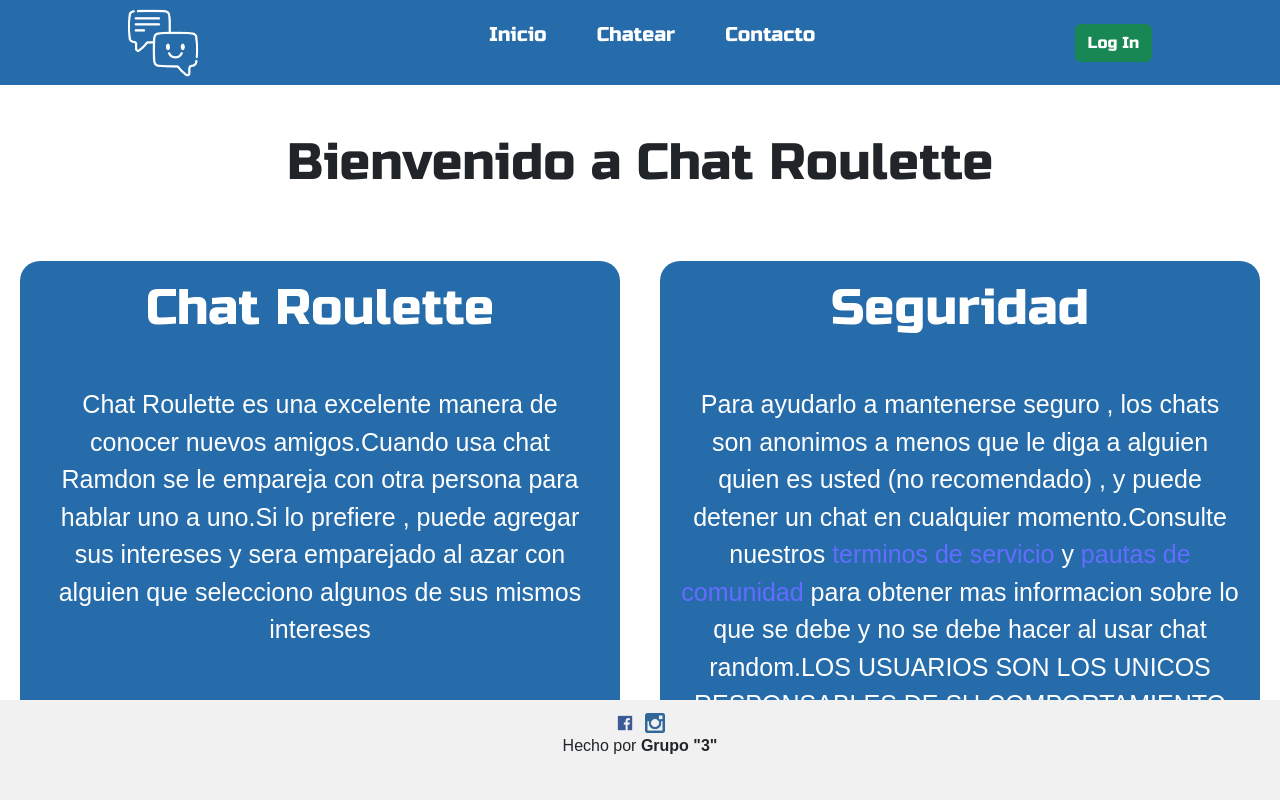
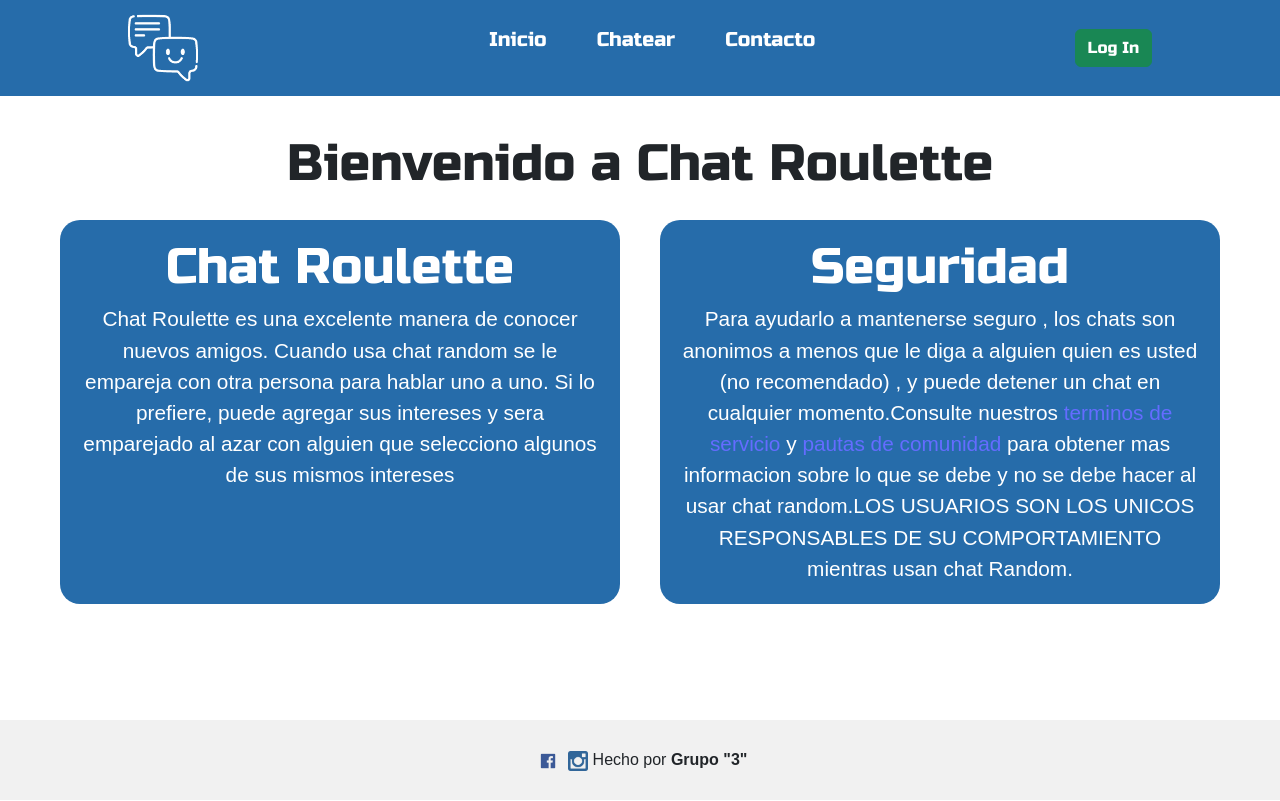
Before and after one commit to GonzalezNacho/chat-roulette, a React (Vite) app in the folder client/: page / in a window 1280 px wide. Built offline with nearby package versions, Linux system fonts and the light colour scheme; no server answers.

Commit message:
cambios en el css

```diff
--- a/client/src/App.css
+++ b/client/src/App.css
@@ -19,7 +19,7 @@ body {
   display: flex;
   justify-content: space-between;
   align-items: center;
-  height: 85px;
+  height: 12vh;
   padding: 5px 10%;
   font-size: 20px;
   font-family: 'Russo One', sans-serif;
@@ -91,28 +91,27 @@ header .nav-links li:hover {
 
 /* Estilos del contenido principal */
 .content {
-  min-height: calc(100vh - 255px); /* Ajusta la altura según tus necesidades */
-  padding-bottom: 100px; /* Agrega un espacio inferior para el footer */
+  height: 78vh; /* Ajusta la altura según tus necesidades */
+  margin: auto;
+  padding: 40px; /* Agrega un espacio inferior para el footer */
 }
 
 .container {
   max-width: 500px;
-  margin: 0 auto;
+  margin: auto;
 }
 
 h1 {
   text-align: center;
-  margin:50px;
   font-family:'Russo One', sans-serif;
 }
 
 .form-group {
-  margin-bottom: 20px;
+  margin-bottom: 10px;
 }
 
 .form-group label {
   display: block;
-  margin-bottom: 5px;
   font-weight: bold;
 }
 
@@ -142,23 +141,15 @@ h1 {
 
 /* Estilos del footer */
 .footer {
-  position: absolute;
-  bottom: 0;
-  left: 0;
-  width: 100%;
-  height: 100px; /* Ajusta la altura según tus necesidades */
-  background-color: #f1f1f1;
-  padding: 20px;
-  text-align: center;
-}
-.footer {
   position: fixed;
   bottom: 0;
   left: 0;
   width: 100%;
+  height: 10vh; /* Ajusta la altura según tus necesidades */
   background-color: #f1f1f1;
-  padding: 10px;
-  text-align: center;
+  display: flex;
+  align-items: center;
+  justify-content: center;
 }
 
 .footer img {
@@ -228,7 +219,6 @@ h1 {
   max-width: 600px; /* Limita el ancho máximo */
   min-width: 300px; /* Establece un ancho mínimo */
   padding: 20px;
-
 }
 
 #crear-sala:hover ,#unirse:hover {
@@ -246,7 +236,7 @@ h1 {
 
 .conteiners-divs > div p {
   margin-bottom: 0;
-  font-size: 25px;
+  font-size: 1.3rem;
 }
 /* estilo caja de chat*/
 .chat-box {
--- a/client/src/App.jsx
+++ b/client/src/App.jsx
@@ -44,7 +44,8 @@ function App() {
             }
         </div>
       </header>
-      {renderItem.get(item)}
+      <div className="content">{renderItem.get(item)}</div>
+
       <Footer/>
     </>
   )
--- a/client/src/routes/Bienvenida.jsx
+++ b/client/src/routes/Bienvenida.jsx
@@ -6,7 +6,7 @@ export function Bienvenido() {
             <section className="conteiners-divs">
                 <div>
                     <h1>Chat Roulette</h1>
-                    <p>Chat Roulette es una excelente manera de conocer nuevos amigos.Cuando usa chat Ramdon se le empareja con otra persona para hablar uno a uno.Si lo prefiere , puede agregar sus intereses y sera emparejado al azar con alguien que selecciono algunos de sus mismos intereses</p>
+                    <p>Chat Roulette es una excelente manera de conocer nuevos amigos. Cuando usa chat random se le empareja con otra persona para hablar uno a uno. Si lo prefiere, puede agregar sus intereses y sera emparejado al azar con alguien que selecciono algunos de sus mismos intereses</p>
                 </div>
                 <div>
                     <h1>Seguridad</h1>
--- a/client/src/routes/Contacto.jsx
+++ b/client/src/routes/Contacto.jsx
@@ -1,8 +1,7 @@
 export function Contacto () {
     return (
-        <>
+        <section >
             <h1>Contactenos</h1>
-            <section className="content">
             <div className="container">
                 <form>
                 <div className="form-group">
@@ -25,6 +24,5 @@ export function Contacto () {
                 </form>
             </div>
         </section>
-        </>
     )
 }
```
Lines whose indentation alone changed are shown as unchanged.
